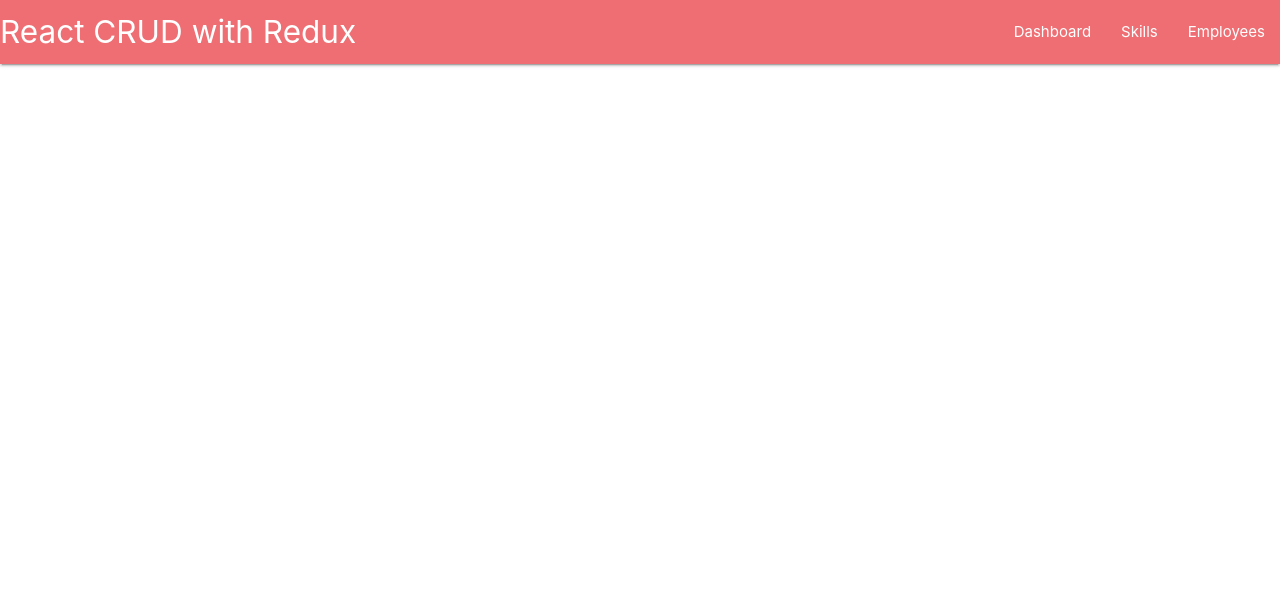
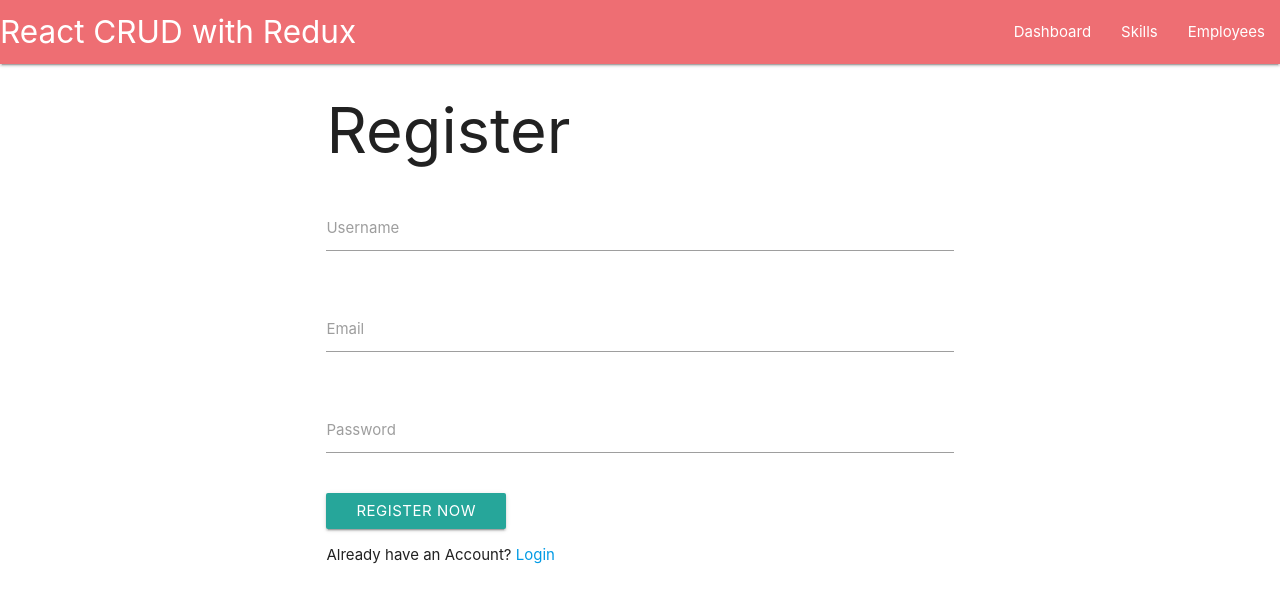
Before and after one commit to ajaykumar-bg/react-redux-crud, a React (Create React App) app: page /register in a window 1280 px wide. Shown: the top 602 px of the page. Built offline with nearby package versions, Linux system fonts and the light colour scheme.

Commit message:
Added sample login and register pages

```diff
--- /dev/null
+++ b/src/components/Login.js
@@ -0,0 +1,81 @@
+import React, { Component } from "react";
+import { Link } from "react-router-dom";
+// import axios from "axios";
+
+import ApiConstants from "../constants/ApiConstants";
+// import StorageService from "../services/StorageService";
+
+class Login extends Component {
+  constructor(props) {
+    super(props);
+
+    this.state = {};
+  }
+
+  /*
+  loginUser(userCredentials) {
+    const { baseURL, USER_URL } = ApiConstants;
+    axios
+      .post(`${baseURL}${USER_URL}/login`, userCredentials)
+      .then(response => {
+        StorageService.setAuthToken(response.data.id);
+        console.log(response);
+        this.props.history.push("/dashboard");
+      })
+      .catch(err => {
+        console.log(err);
+      });
+  }
+  */
+
+  onLogin = event => {
+    const userCredentials = {
+      username: this.refs.username.value,
+      password: this.refs.password.value
+    };
+    event.preventDefault();
+    console.log("userCredentials", userCredentials)
+    // this.loginUser(userCredentials);
+  };
+
+  render() {
+    return (
+      <div className="container">
+        <h1>Login</h1>
+        <div className="row">
+          <form className="col s12" onSubmit={this.onLogin}>
+            <div className="row">
+              <div className="input-field col s12">
+                <input
+                  id="username"
+                  ref="username"
+                  type="text"
+                  className="validate"
+                />
+                <label htmlFor="username">Username</label>
+              </div>
+            </div>
+            <div className="row">
+              <div className="input-field col s12">
+                <input
+                  id="password"
+                  ref="password"
+                  type="password"
+                  className="validate"
+                />
+                <label htmlFor="password">Password</label>
+              </div>
+            </div>
+            <button type="submit" className="btn">
+              Login
+            </button>
+            <p>
+              Dont't have an Account? <Link to="/register">Register</Link>
+            </p>
+          </form>
+        </div>
+      </div>
+    );
+  }
+}
+export default Login;
--- a/src/components/Main.js
+++ b/src/components/Main.js
@@ -1,8 +1,10 @@
 import React, { Component } from 'react'
 import {Switch, Route} from 'react-router-dom'
 
+import Register from './Register'
+import Login from './Login'
+
 import Dashboard from './Dashboard'
-
 import SkillsPage from '../manage-skills/components/SkillsPage'
 import SkillForm from '../manage-skills/components/SkillForm'
 
@@ -16,6 +18,10 @@ export class Main extends Component {
       <main>
         <Switch>
             <Route exact path="/" component={Dashboard}/>
+
+            <Route exact path="/register" component={Register}/>
+            <Route exact path="/login" component={Login}/>
+
             <Route exact path="/dashboard" component={Dashboard}/>
             <Route exact path="/skills" component={SkillsPage}/>
             <Route exact path="/skills/add" component={SkillForm}/>
--- /dev/null
+++ b/src/components/Register.js
@@ -0,0 +1,74 @@
+import React, { Component } from 'react'
+import { Link } from 'react-router-dom'
+// import axios from 'axios'
+
+import ApiConstants from '../constants/ApiConstants'
+
+class Register extends Component {
+    constructor(props) {
+      super(props)
+
+      this.state = {
+      }
+    }
+
+    /*
+    addUser(newUser) {
+        const { baseURL, USER_URL } = ApiConstants;
+        axios.post(`${baseURL}${USER_URL}`, newUser)
+        .then(response => {
+          this.props.history.push('/login');
+        })
+        .catch(err => {
+          console.log(err)
+        });
+    }
+    */
+
+    onRegister = (event) => {
+        const newUser = {
+            username: this.refs.username.value,
+            email: this.refs.email.value,
+            password: this.refs.password.value
+        }
+        event.preventDefault();
+        console.log("onRegister",newUser)
+        // this.addUser(newUser);
+    }
+
+
+    render() {
+        return (
+            <div className="container">
+                <h1>Register</h1>
+                <div className="row">
+                    <form className="col s12" onSubmit={this.onRegister}>
+                        <div className="row">
+                            <div className="input-field col s12">
+                                <input id="username" ref="username" type="text" className="validate" />
+                                <label htmlFor="username">Username</label>
+                            </div>
+                        </div>
+                        <div className="row">
+                            <div className="input-field col s12">
+                                <input id="email" ref="email" type="email" className="validate" />
+                                <label htmlFor="email">Email</label>
+                            </div>
+                        </div>
+                        <div className="row">
+                            <div className="input-field col s12">
+                                <input id="password" ref="password" type="password" className="validate" />
+                                <label htmlFor="password">Password</label>
+                            </div>
+                        </div>
+                        <button type="submit" className="btn">Register now</button>
+                        <p>Already have an Account? <Link to="/login">Login</Link></p>
+
+                    </form>
+                </div>
+            </div>
+        )
+    }
+}
+
+export default Register
```
